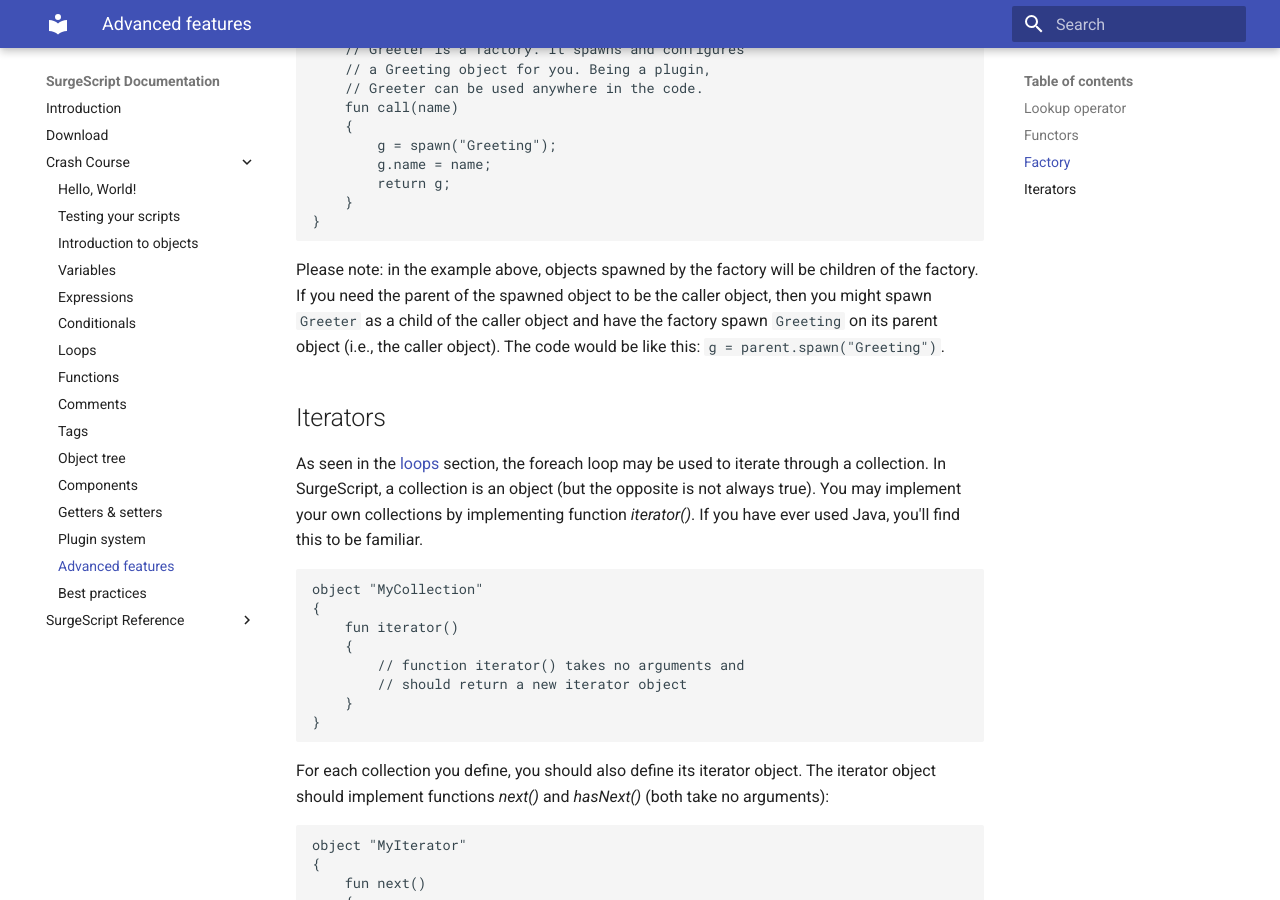
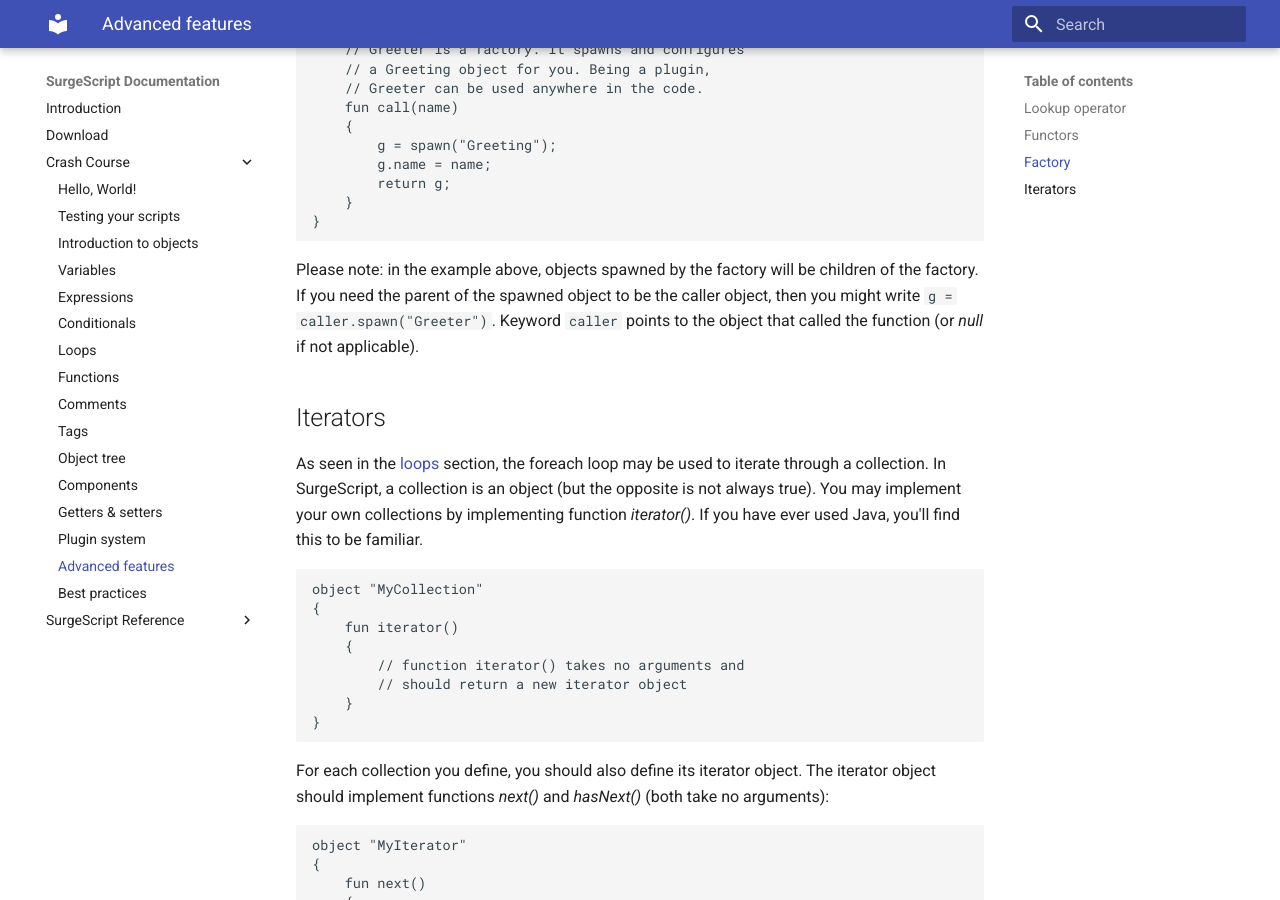
Before and after one commit to alemart/surgescript, an MkDocs documentation site: the page built from docs/tutorials/advanced_features.md, in a window 1280 px wide and 900 px high, scrolled down 1939 px. Built offline with MkDocs 1.6.1 and Material for MkDocs 9.7.7, drawn with Linux system fonts in a browser that asks for light colours; old or Windows-style settings are respelled for this version of MkDocs.

Commit message:
Wrote about 'caller' in the docs.

````diff
--- a/docs/tutorials/advanced_features.md
+++ b/docs/tutorials/advanced_features.md
@@ -87,7 +87,7 @@ object "Greeter"
 }
 ```
 
-Please note: in the example above, objects spawned by the factory will be children of the factory. If you need the parent of the spawned object to be the caller object, then you might spawn `Greeter` as a child of the caller object and have the factory spawn `Greeting` on its parent object (i.e., the caller object). The code would be like this: `g = parent.spawn("Greeting")`.
+Please note: in the example above, objects spawned by the factory will be children of the factory. If you need the parent of the spawned object to be the caller object, then you might write `g = caller.spawn("Greeter")`. Keyword `caller` points to the object that called the function (or *null* if not applicable).
 
 Iterators
 ---------
````
